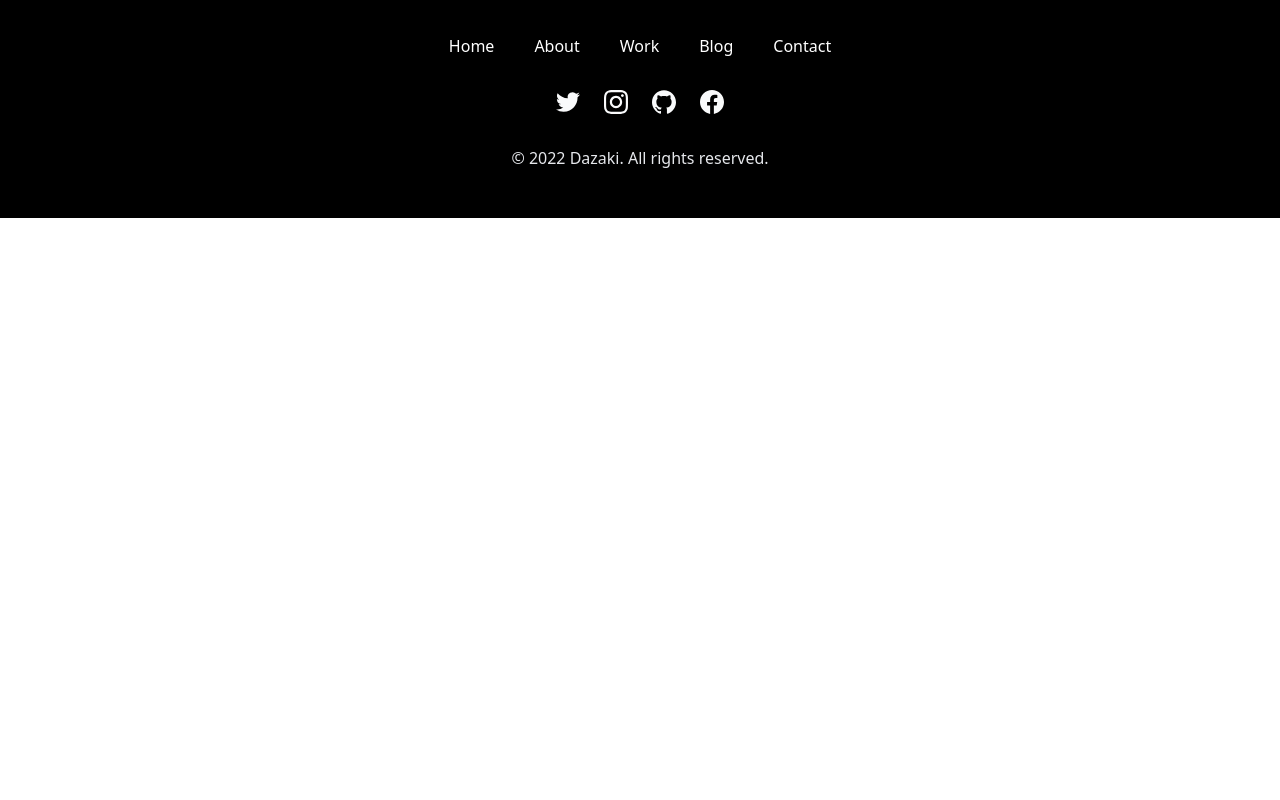
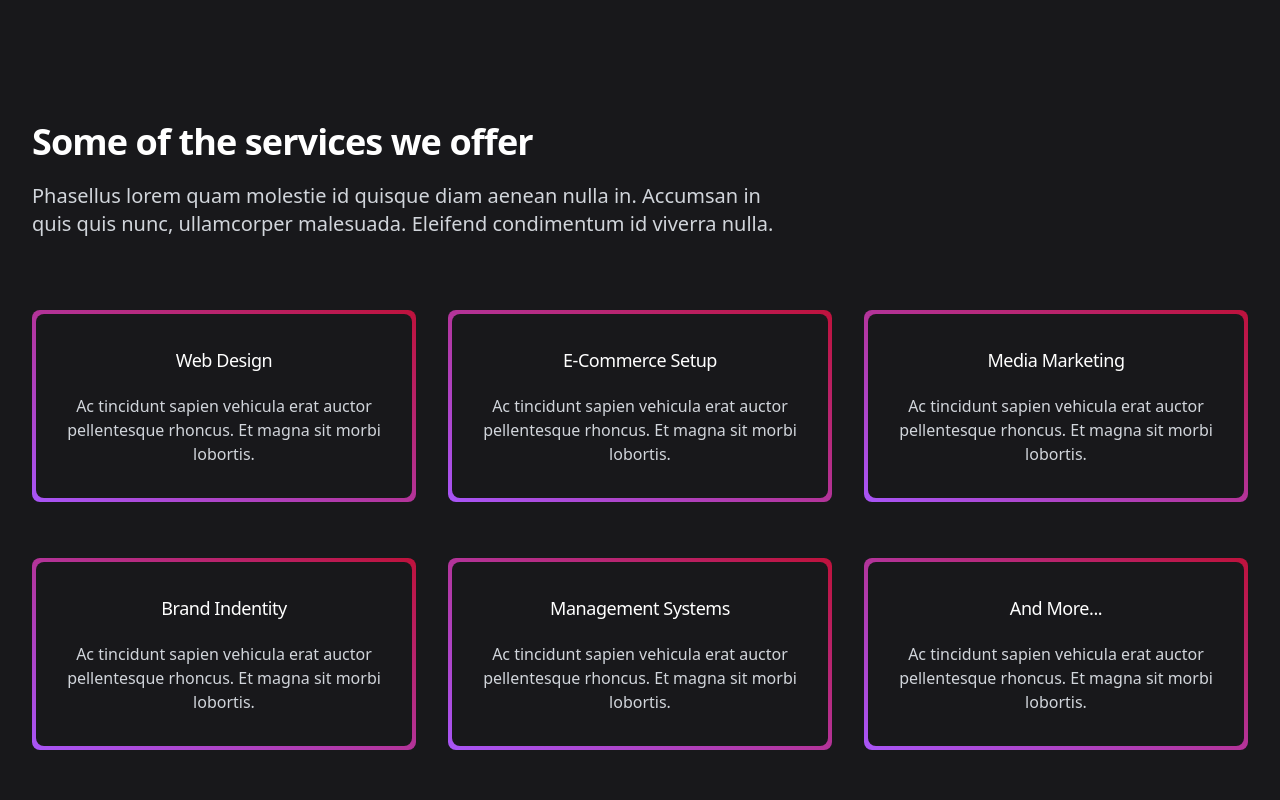
Before and after one commit to aymanoid/dazaki-web, a Next.js app: page / in a window 1280 px wide. Shown: the part 1220-2020 px from the top of the page. Before the commit the page ends 1438 px from the top, so only its background shows below. Built offline with nearby package versions, Linux system fonts and the light colour scheme.

Commit message:
add services section

```diff
--- /dev/null
+++ b/components/home/ServicesSection.jsx
@@ -0,0 +1,69 @@
+const servicesData = [
+  {
+    name: "Web Design",
+    description:
+      "Ac tincidunt sapien vehicula erat auctor pellentesque rhoncus. Et magna sit morbi lobortis.",
+  },
+  {
+    name: "E-Commerce Setup",
+    description:
+      "Ac tincidunt sapien vehicula erat auctor pellentesque rhoncus. Et magna sit morbi lobortis.",
+  },
+  {
+    name: "Media Marketing",
+    description:
+      "Ac tincidunt sapien vehicula erat auctor pellentesque rhoncus. Et magna sit morbi lobortis.",
+  },
+  {
+    name: "Brand Indentity",
+    description:
+      "Ac tincidunt sapien vehicula erat auctor pellentesque rhoncus. Et magna sit morbi lobortis.",
+  },
+  {
+    name: "Management Systems",
+    description:
+      "Ac tincidunt sapien vehicula erat auctor pellentesque rhoncus. Et magna sit morbi lobortis.",
+  },
+  {
+    name: "And More...",
+    description:
+      "Ac tincidunt sapien vehicula erat auctor pellentesque rhoncus. Et magna sit morbi lobortis.",
+  },
+];
+
+const ServicesSection = () => {
+  return (
+    <div className="relative bg-zinc-900 py-16 sm:py-24 lg:py-32">
+      <div className="mx-auto max-w-md px-4 text-center sm:max-w-3xl sm:px-6 lg:max-w-7xl lg:px-8">
+        <p className="mt-2 text-left text-3xl font-extrabold tracking-tight text-white sm:text-4xl">
+          Some of the services we offer
+        </p>
+        <p className="mt-5 max-w-prose text-left text-xl text-gray-300">
+          Phasellus lorem quam molestie id quisque diam aenean nulla in.
+          Accumsan in quis quis nunc, ullamcorper malesuada. Eleifend
+          condimentum id viverra nulla.
+        </p>
+        <div className="mt-12">
+          <div className="grid grid-cols-1 gap-8 sm:grid-cols-2 lg:grid-cols-3">
+            {servicesData.map((e) => (
+              <div key={e.name} className="pt-6">
+                <div className="rounded-lg bg-gradient-to-tr from-purple-500 to-rose-700 p-1">
+                  <div className="flow-root rounded-lg bg-zinc-900 px-6 pb-8">
+                    <h3 className="mt-8 text-lg font-medium tracking-tight text-white">
+                      {e.name}
+                    </h3>
+                    <p className="mt-5 text-base text-gray-300">
+                      {e.description}
+                    </p>
+                  </div>
+                </div>
+              </div>
+            ))}
+          </div>
+        </div>
+      </div>
+    </div>
+  );
+};
+
+export default ServicesSection;
--- a/pages/index.jsx
+++ b/pages/index.jsx
@@ -1,6 +1,7 @@
 import Layout from "components/Layout";
 import HeroSection from "components/home/HeroSection";
 import FirstSection from "components/home/FirstSection";
+import ServicesSection from "components/home/ServicesSection";
 
 const Home = () => {
   return (
@@ -9,6 +10,8 @@ const Home = () => {
         <HeroSection />
         <div className="bg-gradient-to-r from-purple-600 via-violet-600 to-rose-600 p-1" />
         <FirstSection />
+        <div className="bg-gradient-to-r from-purple-600 via-violet-600 to-rose-600 p-1" />
+        <ServicesSection />
       </main>
     </Layout>
   );
```
